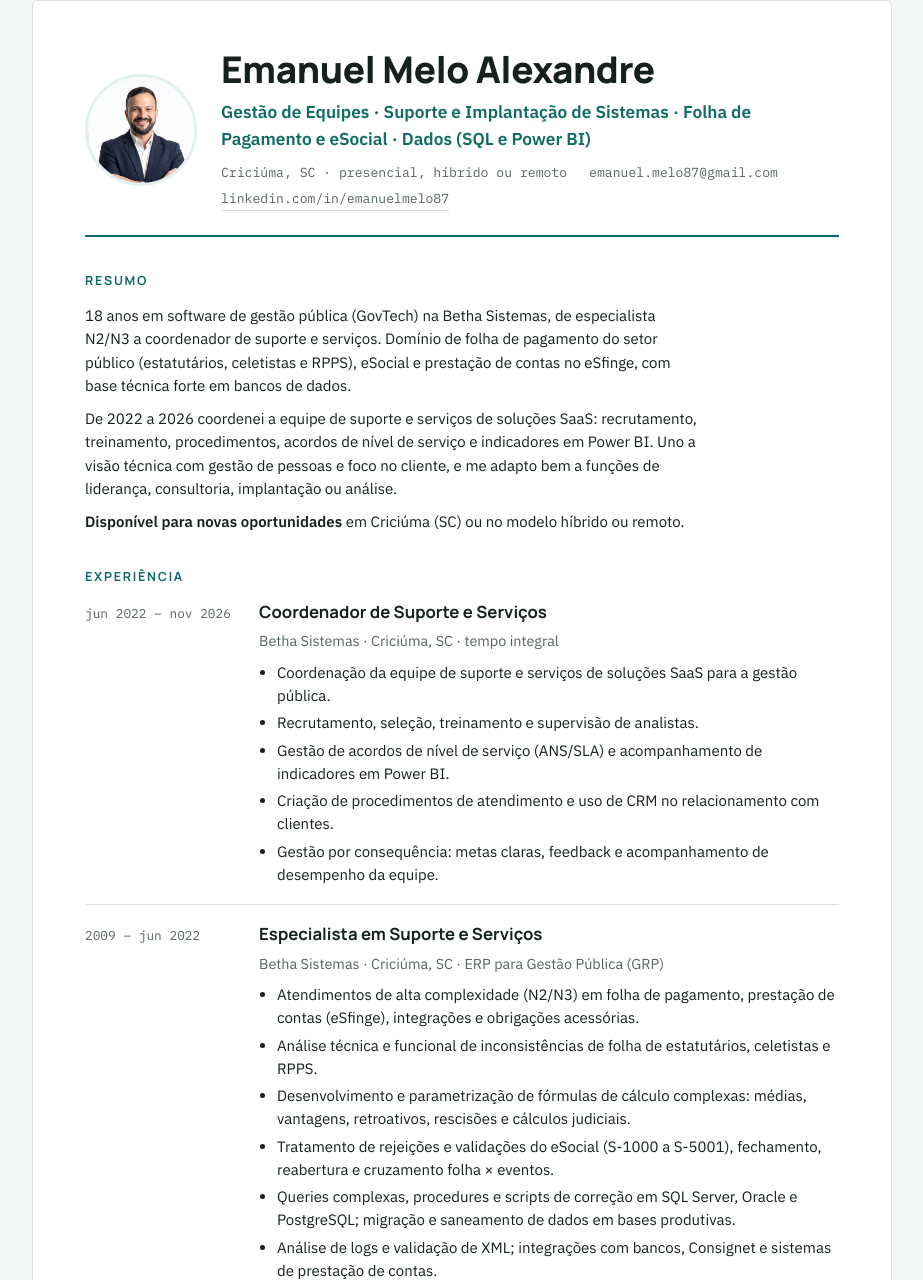
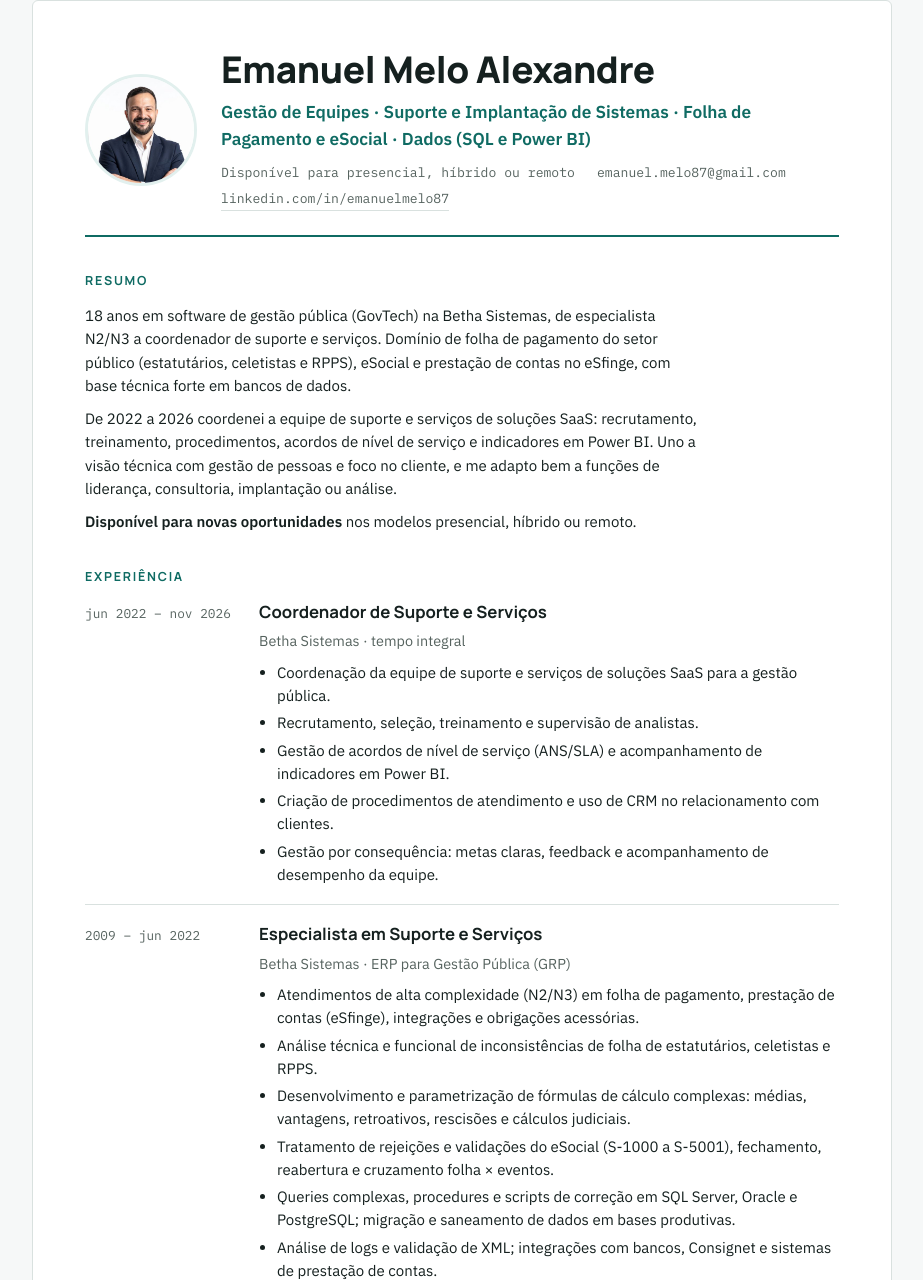
Before and after one commit to emanuelmelo87/curriculo, a plain HTML site: page index.html in a window 1280 px wide. Shown: the part 32-1312 px from the top of the page, without its empty margins (178-1101 px from the left). Drawn offline with Linux system fonts and the light colour scheme.

Commit message:
Remove cidade; disponível para presencial, híbrido ou remoto
Co-Authored-By: Claude Opus 5.5 <noreply@anthropic.com>
Claude-Session: https://claude.ai/code/session_01GmosjGWj8RurrbqCngPhft

```diff
--- a/index.html
+++ b/index.html
@@ -82,7 +82,7 @@ footer{font-size:.78rem;color:var(--muted);border-top:1px solid var(--line);padd
     <h1>Emanuel Melo Alexandre</h1>
     <p class="role">Gestão de Equipes · Suporte e Implantação de Sistemas · Folha de Pagamento e eSocial · Dados (SQL e Power BI)</p>
     <div class="contact">
-      <span>Criciúma, SC · presencial, híbrido ou remoto</span>
+      <span>Disponível para presencial, híbrido ou remoto</span>
       <span>emanuel.melo87@gmail.com</span>
       <a href="https://www.linkedin.com/in/emanuelmelo87" target="_blank" rel="noopener">linkedin.com/in/emanuelmelo87</a>
     </div>
@@ -93,7 +93,7 @@ footer{font-size:.78rem;color:var(--muted);border-top:1px solid var(--line);padd
     <h2 id="s-resumo">Resumo</h2>
     <p>18 anos em software de gestão pública (GovTech) na Betha Sistemas, de especialista N2/N3 a coordenador de suporte e serviços. Domínio de folha de pagamento do setor público (estatutários, celetistas e RPPS), eSocial e prestação de contas no eSfinge, com base técnica forte em bancos de dados.</p>
     <p>De 2022 a 2026 coordenei a equipe de suporte e serviços de soluções SaaS: recrutamento, treinamento, procedimentos, acordos de nível de serviço e indicadores em Power BI. Uno a visão técnica com gestão de pessoas e foco no cliente, e me adapto bem a funções de liderança, consultoria, implantação ou análise.</p>
-    <p><strong>Disponível para novas oportunidades</strong> em Criciúma (SC) ou no modelo híbrido ou remoto.</p>
+    <p><strong>Disponível para novas oportunidades</strong> nos modelos presencial, híbrido ou remoto.</p>
   </section>
 
   <section aria-labelledby="s-exp">
@@ -103,7 +103,7 @@ footer{font-size:.78rem;color:var(--muted);border-top:1px solid var(--line);padd
       <div class="when">jun 2022 – nov 2026</div>
       <div class="what">
         <h3>Coordenador de Suporte e Serviços</h3>
-        <div class="org">Betha Sistemas · Criciúma, SC · tempo integral</div>
+        <div class="org">Betha Sistemas · tempo integral</div>
         <ul>
           <li>Coordenação da equipe de suporte e serviços de soluções SaaS para a gestão pública.</li>
           <li>Recrutamento, seleção, treinamento e supervisão de analistas.</li>
@@ -118,7 +118,7 @@ footer{font-size:.78rem;color:var(--muted);border-top:1px solid var(--line);padd
       <div class="when">2009 – jun 2022</div>
       <div class="what">
         <h3>Especialista em Suporte e Serviços</h3>
-        <div class="org">Betha Sistemas · Criciúma, SC · ERP para Gestão Pública (GRP)</div>
+        <div class="org">Betha Sistemas · ERP para Gestão Pública (GRP)</div>
         <ul>
           <li>Atendimentos de alta complexidade (N2/N3) em folha de pagamento, prestação de contas (eSfinge), integrações e obrigações acessórias.</li>
           <li>Análise técnica e funcional de inconsistências de folha de estatutários, celetistas e RPPS.</li>
```
Also changed, not shown: 1 other file.
